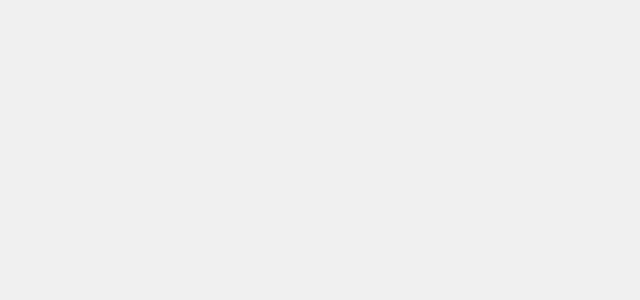
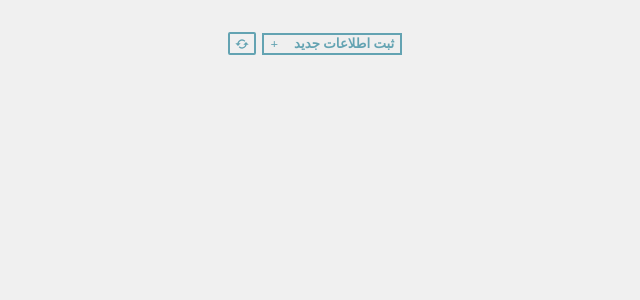
Before and after one commit to benyamin14/dynamic-table, a React (Vite) app: page / in a window 1280 px wide. Shown: the top 300 px of the page, without its empty margins (0-640 px from the left). Built offline with nearby package versions, Linux system fonts and the light colour scheme; a web font is replaced by a local one.

Commit message:
Create Header component and install react-icons package

```diff
--- a/package.json
+++ b/package.json
@@ -11,7 +11,8 @@
   },
   "dependencies": {
     "react": "^18.2.0",
-    "react-dom": "^18.2.0"
+    "react-dom": "^18.2.0",
+    "react-icons": "^5.4.0"
   },
   "devDependencies": {
     "@types/react": "^18.2.66",
--- a/src/App.jsx
+++ b/src/App.jsx
@@ -1,11 +1,13 @@
 import React from 'react'
+import Header from './Components/Header/Header'
+
 import './App.css'
 
 
 function App() {
   return (
     <div className='container'>
-      start
+      <Header />
     </div>
   )
 }
--- /dev/null
+++ b/src/Components/Header/Header.css
@@ -0,0 +1,44 @@
+header {
+    display: flex !important;
+    justify-content: space-between;
+    align-items: center;
+}
+
+.menu__buttons {
+    display: flex;
+    justify-content: center;
+    align-items: center;
+    gap: 0.4rem;
+    cursor: pointer;
+}
+
+.menu__icon {
+    border: 1px solid;
+    border-radius: 2px;
+    display: flex;
+    justify-content: center;
+    align-items: center;
+    height: 1.2rem;
+    width: 1.5rem;
+    border: 2px solid #63A3B2;
+    color: #63A3B2;
+    cursor: pointer;
+}
+
+.menu__title {
+    border-bottom: 2px dotted #63A3B2;
+    color: #63A3B2;
+    font-weight: bold;
+    cursor: pointer;
+}
+
+header button {
+    color: #63A3B2;
+    border: 2px solid #63A3B2;
+    font-weight: bold;
+    display: flex;
+    gap: 1rem;
+    justify-content: center;
+    align-items: center;
+    cursor: pointer;
+}
--- /dev/null
+++ b/src/Components/Header/Header.jsx
@@ -0,0 +1,18 @@
+import React from 'react'
+import './Header.css'
+import { BiRefresh } from "react-icons/bi";
+
+
+function Header() {
+    return (
+        <header>
+            <p className='menu__title'>تعریف دوره‌ها</p>
+            <div className='menu__buttons'>
+                <button>ثبت اطلاعات جدید<span>+</span></button>
+                <div className='menu__icon'><BiRefresh/></div>
+            </div>
+        </header>
+    )
+}
+
+export default Header
```
Also changed, not shown: 1 other file (tests, documents, lock files or other folders).
